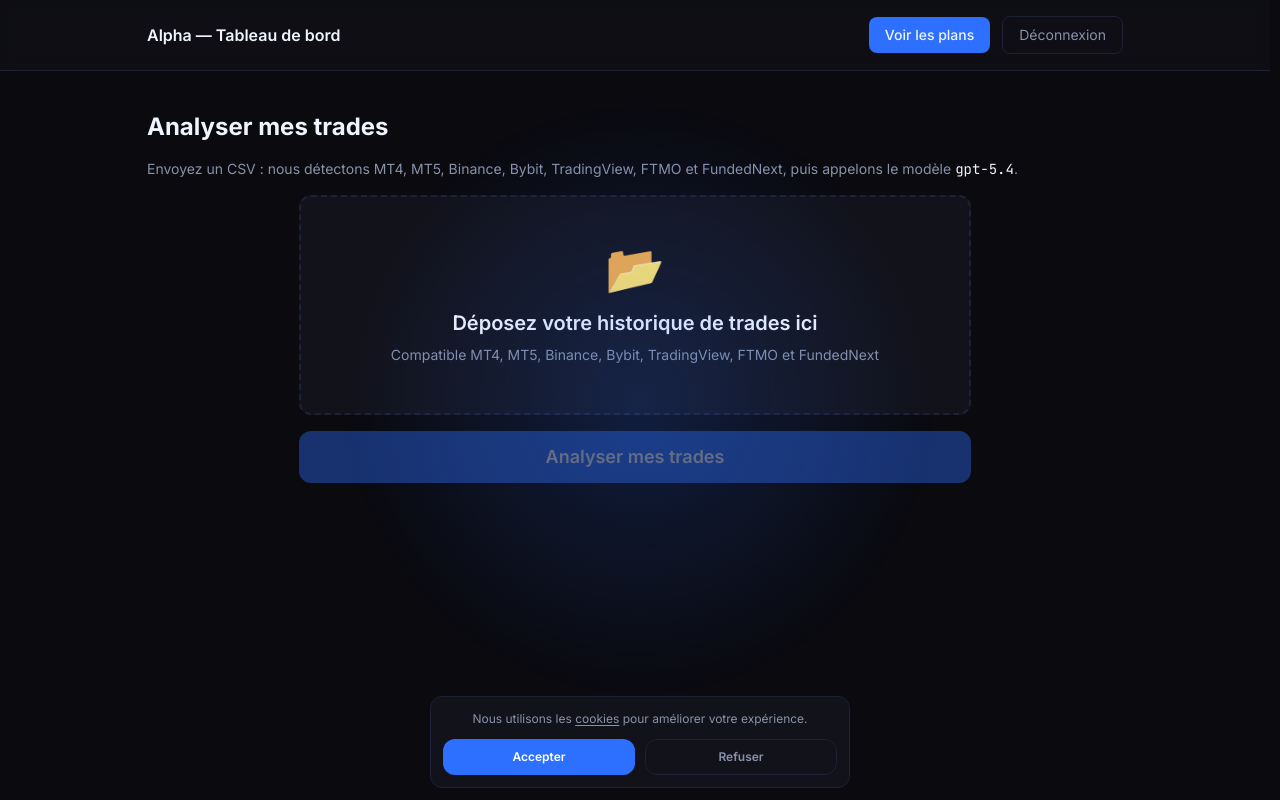
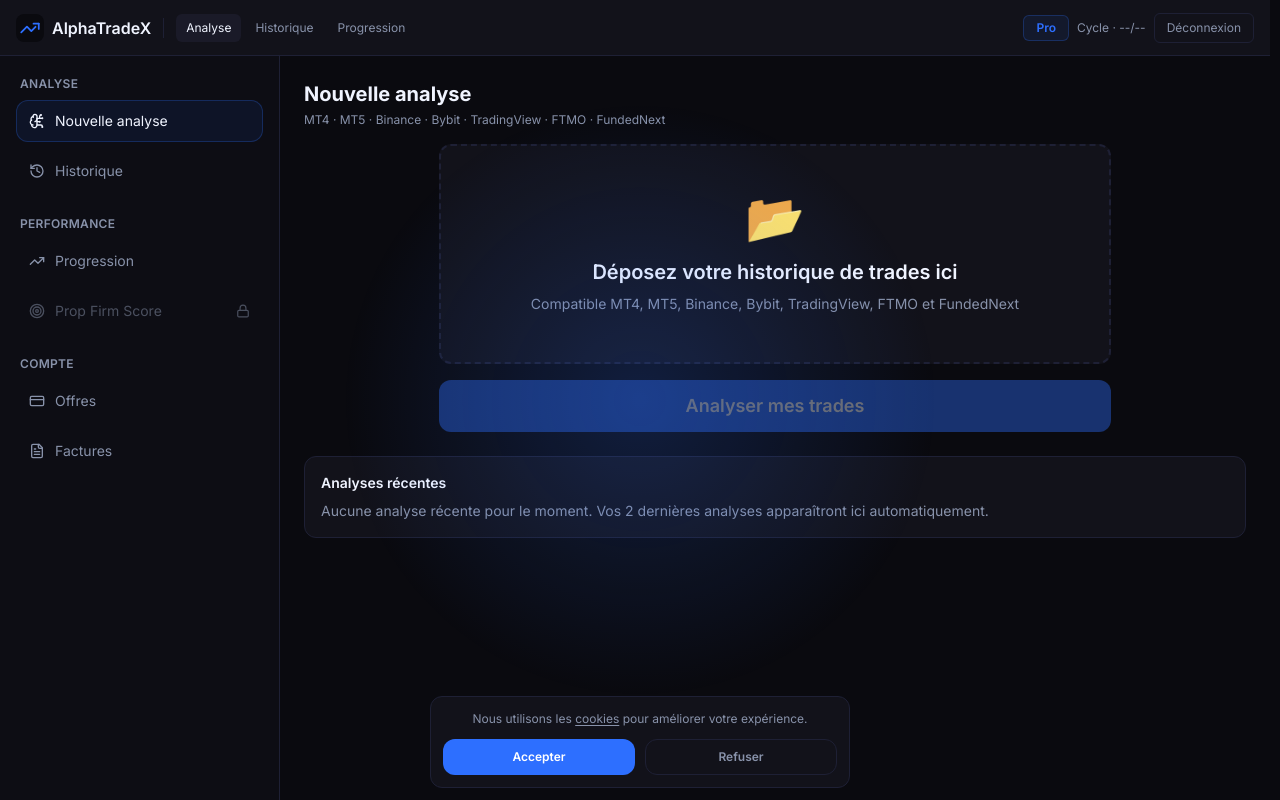
Before and after one commit to Sacha-10/alpha, a Next.js app: page /dashboard in a window 1280 px wide. Built offline with nearby package versions, Linux system fonts and the light colour scheme.

Commit message:
feat: redesign dashboard premium layout fixe sidebar

```diff
--- a/app/dashboard/DashboardClient.tsx
+++ b/app/dashboard/DashboardClient.tsx
@@ -3,14 +3,53 @@
 import { getSupabaseClient } from "@/lib/supabase";
 import { detectAndParse } from "@/lib/parseCSV";
 import { useRouter, useSearchParams } from "next/navigation";
-import { useCallback, useEffect, useState } from "react";
+import { type ComponentType, useCallback, useEffect, useState } from "react";
 import TradeReport from "@/components/TradeReport";
 import UploadZone from "@/components/UploadZone";
 import type { AiAnalysisResult } from "@/lib/tradingAnalysisTypes";
+import {
+  BrainCircuit,
+  CreditCard,
+  FileText,
+  History,
+  Lock,
+  Target,
+  TrendingUp,
+} from "lucide-react";
 
 const SESSION_KEY_REPORT = "atx_last_report";
 const SESSION_KEY_LEFT = "atx_analyses_left";
 const SESSION_KEY_LIMIT = "atx_analyses_limit";
+
+const TOP_NAV_ITEMS = ["Analyse", "Historique", "Progression"];
+
+const LogoSvg = () => (
+  <svg
+    xmlns="http://www.w3.org/2000/svg"
+    width="28"
+    height="28"
+    viewBox="0 0 600 600"
+    style={{ borderRadius: "8px", flexShrink: 0 }}
+    aria-hidden
+  >
+    <rect width="600" height="600" rx="125" ry="125" fill="#0A0A0F" />
+    <svg
+      x="75"
+      y="75"
+      width="450"
+      height="450"
+      viewBox="0 0 24 24"
+      fill="#0A0A0F"
+      stroke="#2D6FFF"
+      strokeWidth="2"
+      strokeLinecap="round"
+      strokeLinejoin="round"
+    >
+      <polyline points="22 7 13.5 15.5 8.5 10.5 2 17" />
+      <polyline points="16 7 22 7 22 13" />
+    </svg>
+  </svg>
+);
 
 function normalizeApiError(message: unknown): string {
   if (typeof message !== "string") return "Erreur d'analyse.";
@@ -157,14 +196,36 @@ export default function DashboardClient() {
     analysesLimit !== undefined && analysesLeft !== undefined
       ? Math.max(0, analysesLimit - analysesLeft)
       : undefined;
-  const analysesUsedPct =
-    analysesUsed !== undefined && analysesLimit
-      ? Math.min(100, (analysesUsed / analysesLimit) * 100)
-      : 0;
   const analysesAtLimit =
     analysesUsed !== undefined &&
     analysesLimit !== undefined &&
     analysesUsed >= analysesLimit;
+  const normalizedPlan = (subscriptionPlan ?? "").toLowerCase();
+  const isPro = normalizedPlan === "pro";
+  const isElite = normalizedPlan === "elite";
+  const planLabel = subscriptionPlan
+    ? subscriptionPlan.charAt(0).toUpperCase() + subscriptionPlan.slice(1)
+    : "Pro";
+  const cycleLabel = analysesResetDate
+    ? `Cycle \u00B7 ${formatResetDate(analysesResetDate)}`
+    : "Cycle \u00B7 --/--";
+  const progressWidth =
+    analysesUsed !== undefined && analysesLimit && analysesLimit > 0
+      ? Math.min(100, (analysesUsed / analysesLimit) * 100)
+      : 0;
+  const lastPsychScore = analysis
+    ? Math.round(
+        analysis.psychologicalProfile.overallScore <= 1
+          ? analysis.psychologicalProfile.overallScore * 100
+          : analysis.psychologicalProfile.overallScore
+      )
+    : null;
+  const lastWinRate = analysis
+    ? analysis.globalStats.winRate <= 1
+      ? analysis.globalStats.winRate * 100
+      : analysis.globalStats.winRate
+    : null;
+  const lastPnl = analysis?.globalStats.totalPnL ?? null;
 
   async function signOut() {
     await supabase.auth.signOut();
@@ -172,55 +233,88 @@ export default function DashboardClient() {
     router.refresh();
   }
 
+  function SidebarItem({
+    icon: Icon,
+    label,
+    active = false,
+    locked = false,
+    lockPlanLabel,
+    href,
+  }: {
+    icon: ComponentType<{ className?: string }>;
+    label: string;
+    active?: boolean;
+    locked?: boolean;
+    lockPlanLabel?: string;
+    href?: string;
+  }) {
+    const onClick = () => {
+      if (locked) {
+        router.push("/pricing");
+        return;
+      }
+      if (href) router.push(href);
+    };
+
     return (
-    <div className="min-h-screen bg-background">
-      <header className="border-b border-border bg-card/50 backdrop-blur">
-        <div className="mx-auto flex max-w-5xl flex-wrap items-center justify-between gap-4 px-6 py-4">
+      <button
+        type="button"
+        onClick={onClick}
+        className={`flex w-full items-center justify-between rounded-xl border px-3 py-2.5 text-sm transition ${
+          active
+            ? "border-[#2D6FFF40] bg-[#2D6FFF15] text-primary"
+            : "border-transparent bg-transparent text-secondary hover:bg-hover hover:text-primary"
+        } ${locked ? "cursor-not-allowed opacity-50" : "cursor-pointer"}`}
+        title={locked && lockPlanLabel ? `Disponible sur plan ${lockPlanLabel}` : undefined}
+      >
+        <span className="flex items-center gap-2.5">
+          <Icon className="h-4 w-4" />
+          {label}
+        </span>
+        {locked ? <Lock className="h-3.5 w-3.5" /> : null}
+      </button>
+    );
+  }
+
+  return (
+    <div className="h-screen overflow-hidden bg-background text-primary">
+      <header className="h-14 border-b border-border bg-card">
+        <div className="flex h-full items-center justify-between px-4">
+          <div className="flex items-center gap-3">
             <button
               type="button"
               onClick={() => router.push("/")}
-            className="text-left font-semibold text-primary"
+              className="flex items-center gap-2 text-left"
             >
-            Alpha — Tableau de bord
+              <LogoSvg />
+              <span className="font-semibold text-primary">AlphaTradeX</span>
             </button>
-          <div className="flex flex-wrap items-center gap-3">
-            {subscriptionPlan ? (
-              // BUG 5 — Header shows plan name + Offres/Factures only, no counter
-              <div className="flex flex-col items-end gap-0.5 text-sm">
-                <span className="font-medium capitalize text-primary">{subscriptionPlan}</span>
-                {analysesResetDate && (
-                  <span className="text-secondary">Prochain cycle le {formatResetDate(analysesResetDate)}</span>
-                )}
-                <div className="flex items-center gap-1 text-xs">
-                  <button
-                    type="button"
-                    onClick={() => router.push('/pricing')}
-                    className="text-secondary hover:text-primary"
+            <span className="h-5 w-px bg-border" aria-hidden />
+            <nav className="flex items-center gap-1">
+              {TOP_NAV_ITEMS.map((item) => {
+                const active = item === "Analyse";
+                return (
+                  <span
+                    key={item}
+                    className={`rounded-md px-2.5 py-1.5 text-xs ${
+                      active ? "bg-hover text-primary" : "text-secondary"
+                    }`}
                   >
-                    Offres
-                  </button>
-                  <span className="text-secondary">·</span>
-                  <a
-                    href="/api/customer-portal"
-                    className="text-secondary hover:text-primary"
-                  >
-                    Factures
-                  </a>
+                    {item}
+                  </span>
+                );
+              })}
+            </nav>
           </div>
-              </div>
-            ) : (
-              <button
-                type="button"
-                onClick={() => router.push("/pricing")}
-                className="rounded-lg bg-blue px-4 py-2 text-sm font-medium text-primary hover:bg-blue/85"
-              >
-                Voir les plans
-              </button>
-            )}
+          <div className="flex items-center gap-2">
+            <span className="rounded-md border border-[#2D6FFF40] bg-[#2D6FFF15] px-3 py-1 text-xs font-semibold text-blue">
+              {planLabel}
+            </span>
+            <span className="text-xs text-secondary">{cycleLabel}</span>
             <button
               type="button"
               onClick={() => void signOut()}
-              className="rounded-lg border border-border px-4 py-2 text-sm text-secondary hover:bg-background"
+              className="rounded-md border border-border px-3 py-1.5 text-xs text-secondary hover:bg-hover hover:text-primary"
             >
               Déconnexion
             </button>
@@ -228,9 +322,78 @@ export default function DashboardClient() {
         </div>
       </header>
 
-      <main className="mx-auto max-w-5xl space-y-10 px-6 py-10">
+      <div className="flex h-[calc(100vh-56px)]">
+        <aside className="flex h-full w-[280px] flex-col border-r border-border bg-[#0D0D14] px-4 py-5">
+          <div className="space-y-6">
+            <div className="space-y-2">
+              <p className="px-1 text-xs font-semibold uppercase tracking-wide text-secondary">
+                Analyse
+              </p>
+              <SidebarItem icon={BrainCircuit} label="Nouvelle analyse" active />
+              <SidebarItem
+                icon={History}
+                label="Historique"
+                locked={isPro}
+                lockPlanLabel="Premium"
+              />
+            </div>
+
+            <div className="space-y-2">
+              <p className="px-1 text-xs font-semibold uppercase tracking-wide text-secondary">
+                Performance
+              </p>
+              <SidebarItem
+                icon={TrendingUp}
+                label="Progression"
+                locked={isPro}
+                lockPlanLabel="Premium"
+              />
+              <SidebarItem
+                icon={Target}
+                label="Prop Firm Score"
+                locked={!isElite}
+                lockPlanLabel="Elite"
+              />
+            </div>
+
+            <div className="space-y-2">
+              <p className="px-1 text-xs font-semibold uppercase tracking-wide text-secondary">
+                Compte
+              </p>
+              <SidebarItem icon={CreditCard} label="Offres" href="/pricing" />
+              <a
+                href="/api/customer-portal"
+                className="flex w-full items-center gap-2.5 rounded-xl border border-transparent px-3 py-2.5 text-sm text-secondary transition hover:bg-hover hover:text-primary"
+              >
+                <FileText className="h-4 w-4" />
+                Factures
+              </a>
+            </div>
+          </div>
+
+          {!isElite && analysesUsed !== undefined && analysesLimit !== undefined ? (
+            <div className="mt-auto rounded-xl border border-border bg-card p-3">
+              <p className="text-xs text-secondary">Analyses utilisées</p>
+              <div className="mt-2 h-1.5 w-full rounded-full bg-border">
+                <div
+                  className={`h-full rounded-full ${analysesAtLimit ? "bg-red" : "bg-blue"}`}
+                  style={{ width: `${progressWidth}%` }}
+                />
+              </div>
+              <p className="mt-2 font-mono text-xs text-primary">
+                {analysesUsed}/{analysesLimit}
+              </p>
+              <p className="mt-1 text-xs text-secondary">{cycleLabel}</p>
+            </div>
+          ) : null}
+        </aside>
+
+        <main className="flex-1 overflow-y-auto bg-background p-6">
+          <div className="space-y-6">
             {showSuccessBanner ? (
-          <div className={`flex items-center justify-between rounded-lg border border-green/35 bg-green/10 px-4 py-3 text-sm text-green transition-opacity duration-500 ${bannerVisible ? "opacity-100" : "opacity-0"}`}>
+              <div
+                className={`flex items-center justify-between rounded-lg border border-green/35 bg-green/10 px-4 py-3 text-sm text-green transition-opacity duration-500 ${bannerVisible ? "opacity-100" : "opacity-0"}`}
+              >
                 <span>
                   {subscriptionPlan
                     ? `Plan ${subscriptionPlan.charAt(0).toUpperCase() + subscriptionPlan.slice(1)} activé.`
@@ -249,6 +412,7 @@ export default function DashboardClient() {
                 </button>
               </div>
             ) : null}
+
             {checkout === "cancel" ? (
               <p className="rounded-lg border border-red/35 bg-red/10 px-4 py-3 text-sm text-red">
                 Paiement annulé. Vous pouvez réessayer quand vous voulez.
@@ -256,12 +420,12 @@ export default function DashboardClient() {
             ) : null}
 
             <section className="space-y-4">
-          <h1 className="text-2xl font-bold text-primary">Analyser mes trades</h1>
-          <p className="text-sm text-secondary">
-            Envoyez un CSV : nous détectons MT4, MT5, Binance, Bybit, TradingView, FTMO et FundedNext, puis
-            appelons le modèle{" "}
-            <span className="font-mono text-primary">gpt-5.4</span>.
+              <div>
+                <h1 className="text-xl font-bold text-primary">Nouvelle analyse</h1>
+                <p className="mt-1 text-xs text-secondary">
+                  MT4 · MT5 · Binance · Bybit · TradingView · FTMO · FundedNext
                 </p>
+              </div>
               <UploadZone loading={loading} onAnalyze={onAnalyzeFile} />
             </section>
 
@@ -272,13 +436,55 @@ export default function DashboardClient() {
             ) : null}
 
             {analysis ? (
+              <section className="space-y-4">
+                <h2 className="text-sm font-semibold text-primary">Dernières stats</h2>
+                <div className="grid grid-cols-1 gap-3 md:grid-cols-3">
+                  <div className="rounded-xl border border-border bg-card p-4">
+                    <p className="text-xs text-secondary">Score psychologique</p>
+                    <p className="mt-2 font-mono text-2xl font-semibold text-cyan">
+                      {lastPsychScore ?? "--"}/100
+                    </p>
+                  </div>
+                  <div className="rounded-xl border border-border bg-card p-4">
+                    <p className="text-xs text-secondary">Win rate</p>
+                    <p className="mt-2 font-mono text-2xl font-semibold text-green">
+                      {lastWinRate !== null ? `${lastWinRate.toFixed(1)}%` : "--"}
+                    </p>
+                  </div>
+                  <div className="rounded-xl border border-border bg-card p-4">
+                    <p className="text-xs text-secondary">PnL total</p>
+                    <p
+                      className={`mt-2 font-mono text-2xl font-semibold ${
+                        lastPnl !== null && lastPnl < 0 ? "text-red" : "text-green"
+                      }`}
+                    >
+                      {lastPnl !== null
+                        ? `${lastPnl < 0 ? "-" : "+"}${Math.abs(lastPnl).toFixed(0)}€`
+                        : "--"}
+                    </p>
+                  </div>
+                </div>
+              </section>
+            ) : null}
+
+            <section className="rounded-xl border border-border bg-card p-4">
+              <h2 className="text-sm font-semibold text-primary">Analyses récentes</h2>
+              <p className="mt-2 text-sm text-secondary">
+                Aucune analyse récente pour le moment. Vos 2 dernières analyses
+                apparaîtront ici automatiquement.
+              </p>
+            </section>
+
+            {analysis ? (
               <TradeReport
                 report={analysis}
                 analysesLeft={analysesLeft}
                 analysesLimit={analysesLimit}
               />
             ) : null}
+          </div>
         </main>
+      </div>
     </div>
   );
 }
```
Lines whose indentation alone changed are shown as unchanged.
